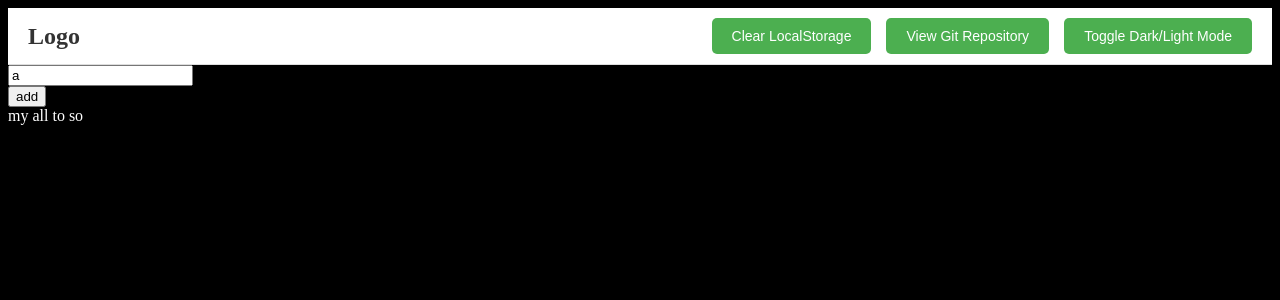
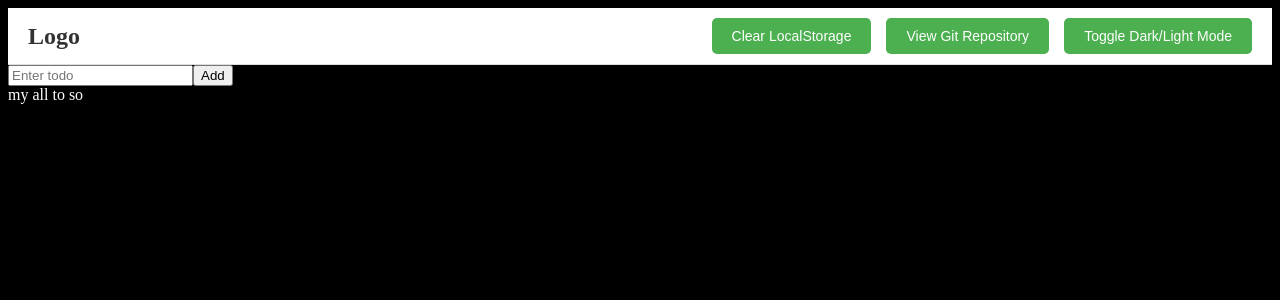
Before and after one commit to abkr020/todo-with-localstorage, a React (Vite) app: page / in a window 1280 px wide. Shown: the top 300 px of the page. Built offline with nearby package versions, Linux system fonts and the light colour scheme.

Commit message:
done the display of the todos : now next will be storing to the local sotrage : this interface is little confusing

```diff
--- a/src/components/InputTodo.tsx
+++ b/src/components/InputTodo.tsx
@@ -2,25 +2,32 @@ import React from 'react'
 // import debugLib form 'debug'
 
 
-interface InputTodoProps{
-    todo:string;
-    settodo:React.Dispatch<React.SetStateAction<string>>;
+interface InputTodoProps {
+    todo: string;
+    settodo: React.Dispatch<React.SetStateAction<string>>;
+    handleSubmit:(e:React.FormEvent)=>void;
 }
-const InputTodo:React.FC<InputTodoProps> = (props) => {
+const InputTodo: React.FC<InputTodoProps> = (props) => {
 
-  return (
-    <>
-    <div>
-        <input type="text" value={props.todo} onChange={(e)=>{props.settodo(e.target.value)}} />
 
-    </div>
-    <div>
-        <button>add</button>
-    </div>
 
-    </>
+    return (
+        <>
 
-  )
+
+            <form onSubmit={props.handleSubmit}>
+
+                <input
+                    type="text"
+                    value={props.todo}
+                    onChange={(e) => { props.settodo(e.target.value) }} // Use local state for input
+                    placeholder="Enter todo"
+                />
+                <button type="submit">Add</button>
+            </form>
+        </>
+
+    )
 }
 
 export default InputTodo
--- a/src/components/Todo.tsx
+++ b/src/components/Todo.tsx
@@ -5,16 +5,28 @@ import debugLib from 'debug';
 
 const debug = debugLib('app:todo')
 
-const Todo:React.FC = () => {
+interface ITodos {
+    PropertyTodo: string;
+}
+const Todo: React.FC = () => {
 
-    const [todo , settodo] = useState<string>("a")
-    debug("value of todo",todo)
-  return (
-    <div>
-      <InputTodo todo={todo} settodo={settodo}/>
-      <TodoList />
-    </div>
-  )
+    const [todo, setTodo] = useState<string>("")
+    const [todos, setTodos] = useState<ITodos[]>([])
+    debug("value of todo", todos)
+
+    const handleSubmit = (e: React.FormEvent) => {
+        e.preventDefault();
+        debug("handle submit")
+        setTodos([...todos,{PropertyTodo:todo}])
+        setTodo(''); // Clear the input after submit
+
+    };
+    return (
+        <div>
+            <InputTodo todo={todo} settodo={setTodo} handleSubmit={handleSubmit} />
+            <TodoList todos={todos}/>
+        </div>
+    )
 }
 
 export default Todo
--- a/src/components/TodoList.tsx
+++ b/src/components/TodoList.tsx
@@ -1,9 +1,22 @@
 import React from 'react'
 
-const TodoList = () => {
+interface ITodosList {
+    PropertyTodo: string;
+  }
+
+  interface TodoListProps {
+    todos: ITodosList[]; // Change this to expect an array of ITodos objects
+  }
+
+const TodoList:React.FC<TodoListProps> = (props) => {
   return (
     <div>
       my all to so
+      <ul>
+        {props.todos.map((todo, index) => (
+          <li key={index}>{todo.PropertyTodo}</li> // Access and display Itodo from each ITodos object
+        ))}
+      </ul>
     </div>
   )
 }
```
